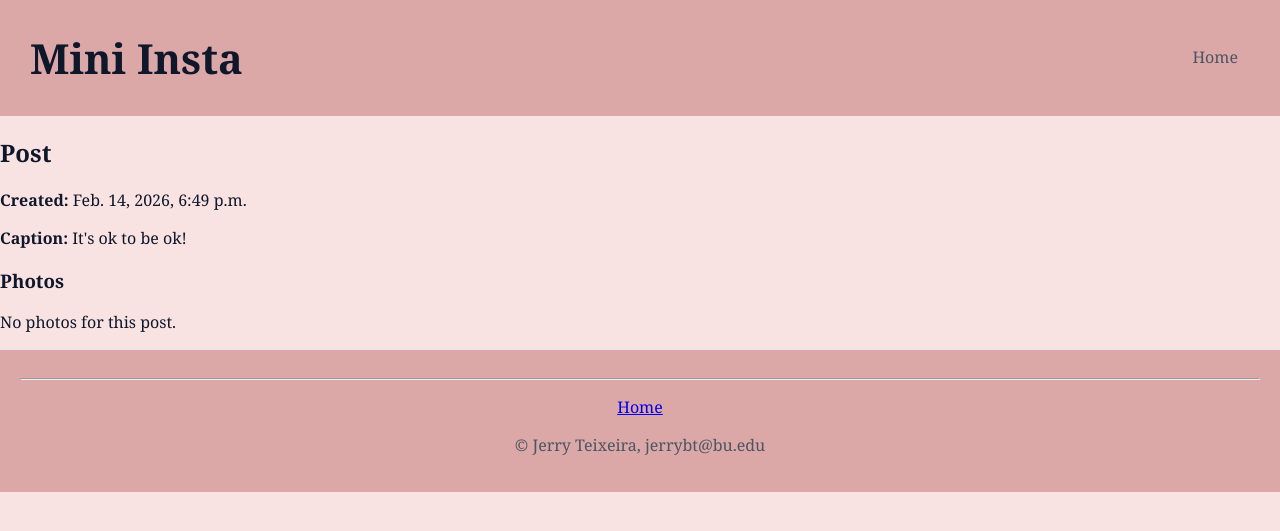
After one commit to JerryBLT/cs412, a Django app: page /mini_insta/post/2/ in a window 1280 px wide. The commit adds this page. Shown: the top 531 px of the page. Run offline with Django 5.2, Linux system fonts and the light colour scheme; data comes from the database, SQL or seed files in the repository; both versions use the stored data as it was after the commit.

Commit message:
Add Post/Photo models and post detail page

```diff
--- a/mini_insta/admin.py
+++ b/mini_insta/admin.py
@@ -1,5 +1,7 @@
 from django.contrib import admin
 
 # Register your models here.
-from .models import Profile
+from .models import Post, Profile, Photo
 admin.site.register(Profile)
+admin.site.register(Post)
+admin.site.register(Photo)
--- /dev/null
+++ b/mini_insta/forms.py
@@ -0,0 +1,5 @@
+# file: mini_insta/forms.py
+# Author: Jerry Teixeira jerrybt@bu.edu, 02/14/2026
+
+# from django import forms
+# from .models import Profile
--- a/mini_insta/models.py
+++ b/mini_insta/models.py
@@ -15,3 +15,37 @@ class Profile(models.Model):
     def __str__(self):
         '''Return a string representation of this model instance.'''
         return f"{self.display_name} ({self.username})"
+
+    def get_all_posts(self):
+        '''Return a list of all posts associated with this profile.'''
+        post = Post.objects.filter(profile = self).order_by('timestamp')
+        return post
+
+class Post(models.Model):
+    '''A post model that represents a user's post on the platform.'''
+
+    # model the data attributes of an individual post.
+    profile = models.ForeignKey(Profile, on_delete=models.CASCADE)
+    timestamp = models.DateTimeField(auto_now = True)
+    caption = models.TextField(blank = True)
+
+    def __str__(self):
+        '''Return a string representation of this post instance.'''
+        return f"{self.profile.username} posted on {self.timestamp} with caption: {self.caption}"
+
+    def get_all_photos(self):
+        '''Return a list of all photos associated with this post.'''
+        photo = Photo.objects.filter(post = self).order_by('timestamp')
+        return photo
+
+class Photo(models.Model):
+    '''A photo model that represents a photo associated with a post.'''
+
+    # model the data attributes of an individual photo.
+    post = models.ForeignKey(Post, on_delete=models.CASCADE)
+    image_url = models.URLField(blank = True)
+    timestamp = models.DateTimeField(auto_now = True)
+
+    def __str__(self):
+        '''Return a string representation of this photo instance.'''
+        return f"image posted on {self.timestamp} for post by {self.post.profile.username}, image: {self.image_url}"
--- /dev/null
+++ b/mini_insta/templates/mini_insta/show_post.html
@@ -0,0 +1,25 @@
+<!--File: mini_insta/templates/mini_insta/show_post.html-->
+<!-- Author: Jerry Teixeira jerrybt@bu.edu, 02/14/2026 -->
+<!-- Description: Template to show a single post in the mini_insta app -->
+
+{% extends 'mini_insta/base.html' %}
+
+{% block content %}
+  <h2>Post</h2>
+
+  <p><strong>Created:</strong> {{ post.timestamp }}</p>
+  {% if post.caption %}
+    <p><strong>Caption:</strong> {{ post.caption }}</p>
+  {% endif %}
+
+  <h3>Photos</h3>
+  <div>
+    {% for photo in post.get_all_photos %}
+      <div>
+        <img src="{{ photo.image_url }}" alt="photo" >
+      </div>
+    {% empty %}
+      <p>No photos for this post.</p>
+    {% endfor %}
+  </div>
+{% endblock %}
--- a/mini_insta/urls.py
+++ b/mini_insta/urls.py
@@ -1,9 +1,10 @@
 # blog/urls.py
 from django.urls import path
-from .views import ProfileDetailView, ProfileListView
+from .views import PostDetailView, ProfileDetailView, ProfileListView
 
 urlpatterns = [
     path("", ProfileListView.as_view(), name="show_all_profiles"),
     path("profile/<int:pk>/", ProfileDetailView.as_view(), name="show_profile"),
+    path("post/<int:pk>/", PostDetailView.as_view(), name="show_post"),
 
 ]
--- a/mini_insta/views.py
+++ b/mini_insta/views.py
@@ -3,7 +3,7 @@
 # Discrition: View to display all user profiles in the mini_insta app.
 
 from django.views.generic import ListView, DetailView
-from .models import Profile
+from .models import Post, Profile
 
 class ProfileListView(ListView):
     '''View to display all user profiles in the mini_insta app.'''
@@ -16,3 +16,9 @@ class ProfileDetailView(DetailView):
     model = Profile
     template_name = "mini_insta/show_profile.html"
     context_object_name = "profile"
+
+class PostDetailView(DetailView):
+    '''View to display a single post in the mini_insta app.'''
+    model = Post
+    template_name = "mini_insta/show_post.html"
+    context_object_name = "post"
```
Also changed, not shown: mini_insta/templates/mini_insta/show_profile.html (+31 -1 lines), db.sqlite3, mini_insta/migrations/0002_post_photo.py (added).
